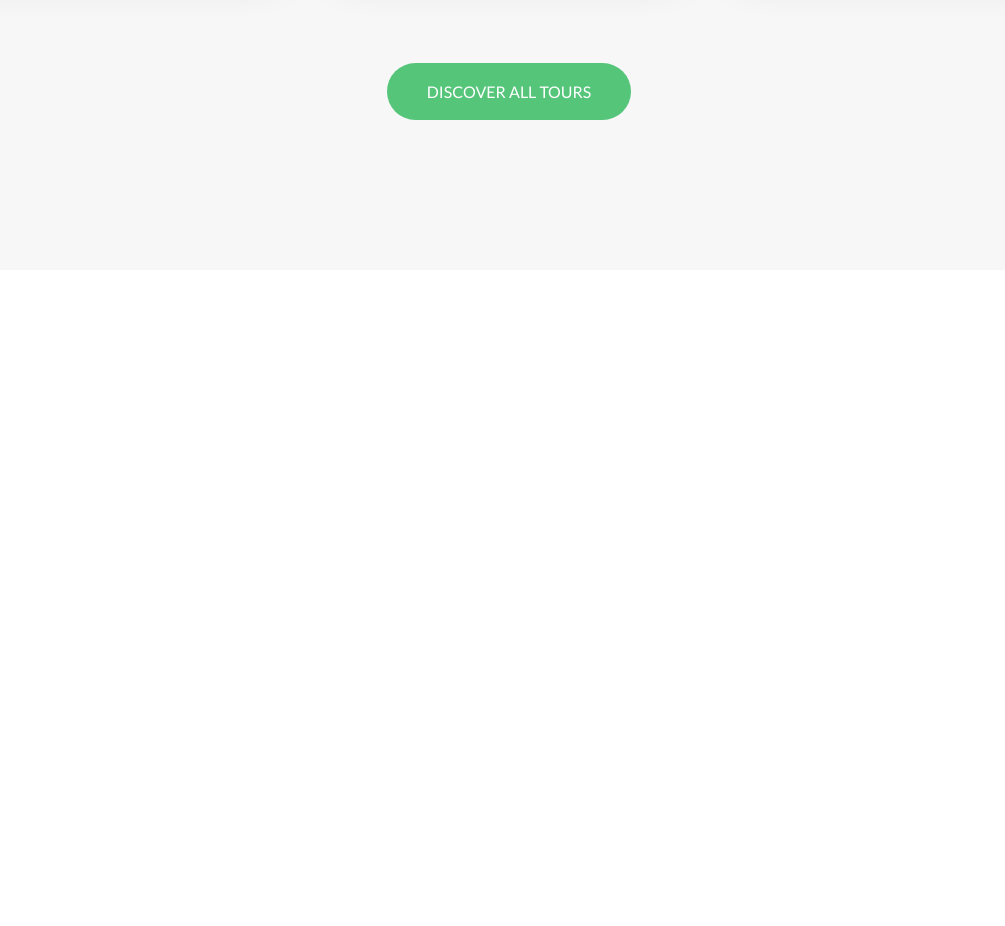
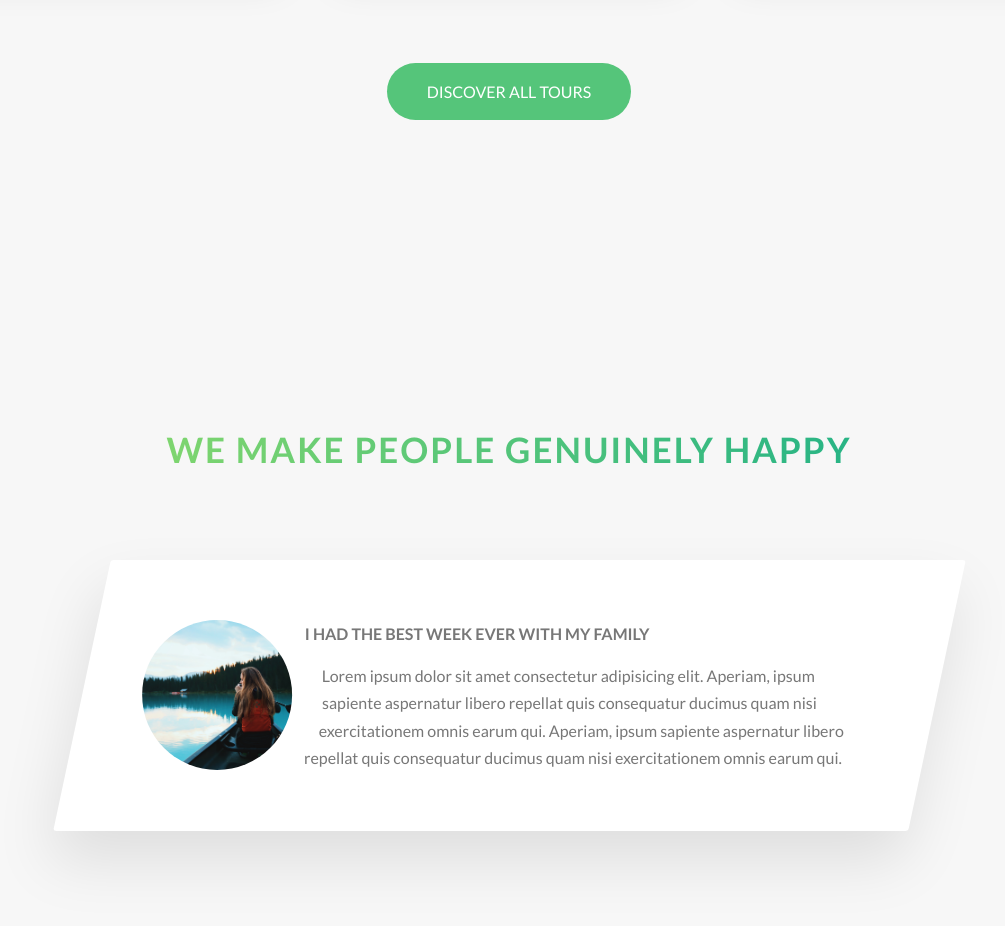
Before and after one commit to VuDucPhuS/natours, a website: page index.html in a window 1280 px wide. Shown: the part 3309-4235 px from the top of the page, without its empty margins (131-1136 px from the left). Before the commit the page ends 3609 px from the top, so only its background shows below. Drawn offline with Linux system fonts and the light colour scheme.

Commit message:
Second commit

```diff
--- a/index.html
+++ b/index.html
@@ -207,6 +207,33 @@
                 </div>
 
             </section>
+
+            <section class="section-stories">
+                <div class="u-center-text u-margin-bottom-big">
+                    <h2 class="heading-secondary">
+                        We make people genuinely happy
+                    </h2>
+                </div>
+
+                <div class="row">
+                    <div class="story">
+                        <figure class="story__shape">
+                            <img src="img/nat-8.jpg" alt="Person on a tour" class="story__img">
+                            <figcaption class="story__caption">
+                                Mary Smith
+                            </figcaption>
+                        </figure>
+                        <div class="story__text">
+                            <h3 class="heading-tertiary u-margin-bottom-small">I had the best week ever with my family</h3>
+                            <p>
+                                Lorem ipsum dolor sit amet consectetur adipisicing elit. Aperiam, ipsum sapiente aspernatur libero repellat quis consequatur
+                                ducimus quam nisi exercitationem omnis earum qui. Aperiam, ipsum sapiente aspernatur libero
+                                repellat quis consequatur ducimus quam nisi exercitationem omnis earum qui.
+                            </p>
+                        </div>
+                    </div>
+                </div>
+            </section>
         </main>
         <!-- <section class="grid-test">
             <div class="row">
--- a/sass/base/_utilities.scss
+++ b/sass/base/_utilities.scss
@@ -11,7 +11,7 @@
 }
 
 .u-margin-bottom-big {
-    margin-bottom: 8rem;;
+    margin-bottom: 8rem;
 }
 
 .u-margin-top-big {
@@ -19,5 +19,5 @@
 }
 
 .u-margin-top-huge {
-    margin-top: 8rem;
+    margin-top: 16rem;
 }
--- /dev/null
+++ b/sass/components/_story.scss
@@ -0,0 +1,51 @@
+.story {
+    width: 75%;
+    margin: 0 auto;
+    box-shadow: 0 3rem 6rem rgba($color-black, .1);
+    background-color: $color-white;
+    border-radius: 3px;
+    padding: 6rem;
+    padding-left: 9rem;
+    font-size: $default-font-size;
+    transform: skewX(-12deg);
+
+    &__shape {
+        width: 15rem;
+        height: 15rem;
+        float: left;
+        -webkit-shape-outside: circle(50% at 50% 50%);
+        shape-outside: circle(50% at 50% 50%);
+
+        -webkit-clip-path: circle(50% at 50% 50%);
+        clip-path: circle(50% at 50% 50%);
+
+        transform: translateX(-3rem) skewX(12deg); //Move the circle left
+        position: relative;
+    }
+
+    &__img {
+        height: 100%;
+    }
+
+    &__text {
+        transform: skewX(12deg);
+    }
+
+    &__caption {
+        position: absolute;
+        top: 50%;
+        left: 50%;
+        transform: translate(-50%, 20%);
+        color: $color-white;
+        text-transform: uppercase;
+        font-size: 1.7rem;
+        text-align: center;
+        opacity: 0;
+        transition: all .5s;
+    }
+
+    &:hover &__caption {
+        opacity: 1;
+        transform: translate(-50%, -50%);
+    }
+}
--- a/sass/main.scss
+++ b/sass/main.scss
@@ -11,6 +11,7 @@
 @import "components/card";
 @import "components/composition";
 @import "components/feature-box";
+@import "components/story";
 
 @import "layout/grid";
 @import "layout/header";
--- a/sass/pages/_home.scss
+++ b/sass/pages/_home.scss
@@ -27,3 +27,8 @@
     padding: 25rem 0 15rem 0;
     margin-top: -10rem;
 }
+
+.section-stories {
+    padding: 15rem 0;
+    background-color: $color-grey-light-1;
+}
```
Also changed, not shown: css/style.css.
